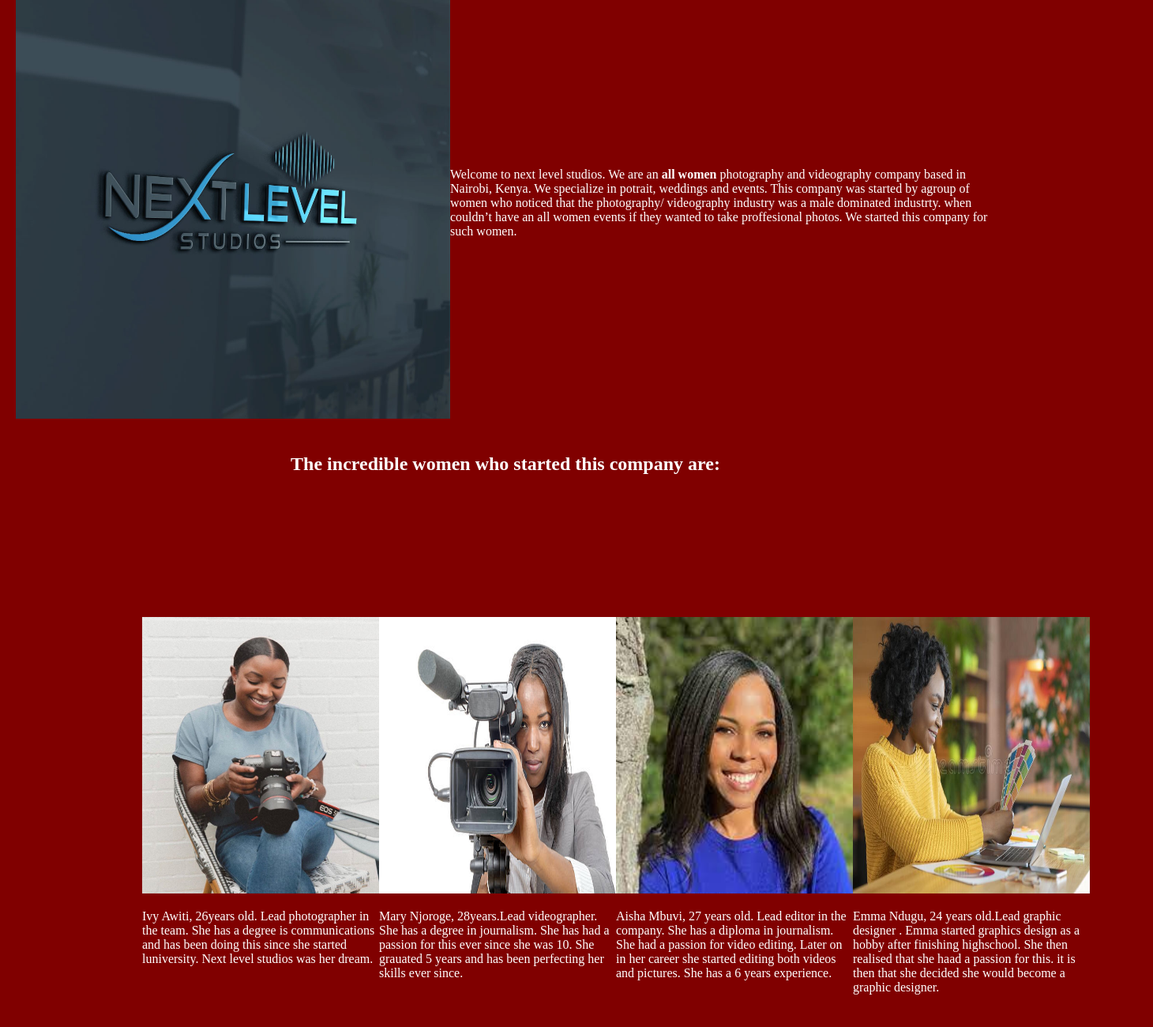
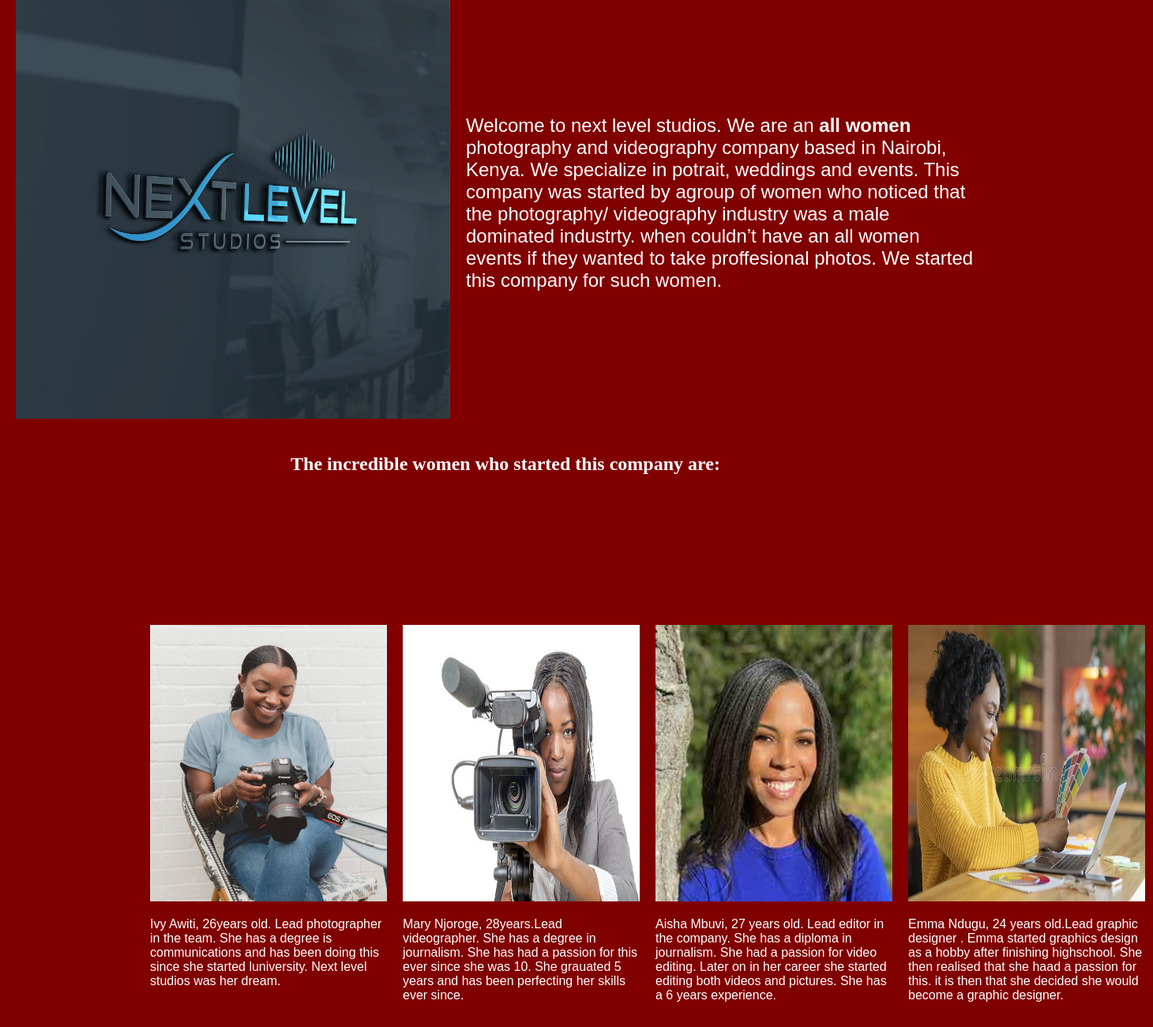
Before and after one commit to Ruweydha/Photography-Website, a plain HTML site: page index.html in a window 1280 px wide. Shown: the part 120-1420 px from the top of the page at 79% size, 1460 px wide, since content can reach past the window. Drawn offline with Linux system fonts and the light colour scheme.

Commit message:
Created an html file with te link to my design

```diff
--- a/index.css
+++ b/index.css
@@ -23,6 +23,13 @@ h2{
     justify-content: space-between;
     color: white;
 }
+.intro{
+    font-weight: 400;
+    font-size: x-large;
+    font-family: Arial, Helvetica, sans-serif;
+    padding-left: 20px;
+    margin-right: 20px;
+}
 .container{
     display: flex;
     justify-content: space-between;
@@ -32,6 +39,26 @@ h2{
     align-content: center;
     margin: 10rem;
     font-size:medium;
+}
+.images-1{
+    font-family: Arial, Helvetica, sans-serif;
+    font-weight: 400;
+    padding: 10px
+}
+.images-2{
+    font-family: Arial, Helvetica, sans-serif;
+    font-weight: 400;
+    padding: 10px
+}
+.images-3{
+    font-family: Arial, Helvetica, sans-serif;
+    font-weight: 400;
+    padding: 10px
+}
+.images-4{
+    font-family: Arial, Helvetica, sans-serif;
+    font-weight: 400;
+    padding: 10px
 }
 .Favourites{
     background-color: #c4c09A;
```
Also changed, not shown: design.html (added, +14 -0 lines).
